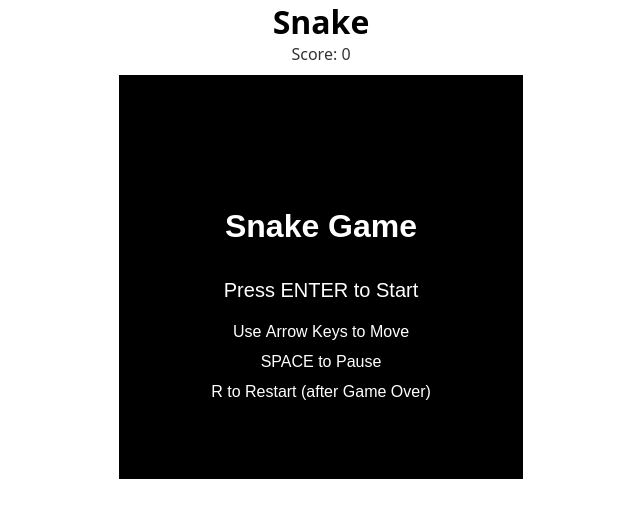
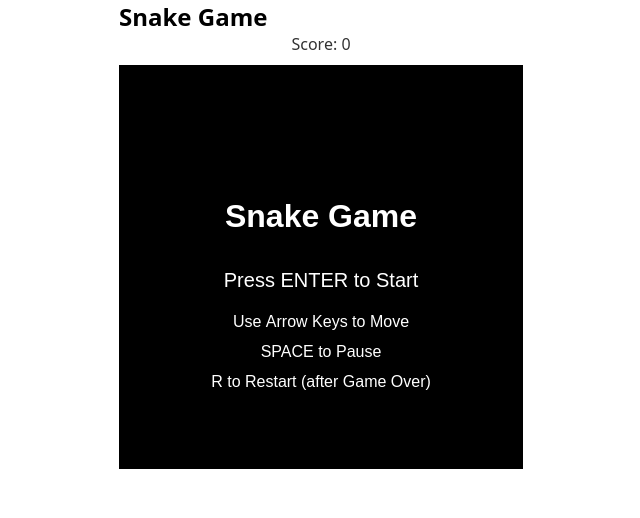
Before and after one commit to ROIEngineer/snake-game, a plain HTML site: page index.html in a window 1280 px wide. Shown: the whole page, without its empty margins (319-959 px from the left). Drawn offline with Linux system fonts and the light colour scheme.

Commit message:
Add game container div

```diff
--- a/index.html
+++ b/index.html
@@ -8,12 +8,12 @@
     <script src="game.js" defer></script>
   </head>
   <body>
-    <h1>Snake</h1>
-
-    <div class="score-container">
-      <div class="score-display">Score: <span id="score">0</span></div>
+    <div class="game-container">
+      <h2>Snake Game</h2>
+      <div class="score-container">
+        <div class="score-display">Score: <span id="score">0</span></div>
+      </div>
+      <canvas id="game" width="400" height="400"></canvas>
     </div>
-
-    <canvas id="game" width="400" height="400"></canvas>
   </body>
 </html>
```
